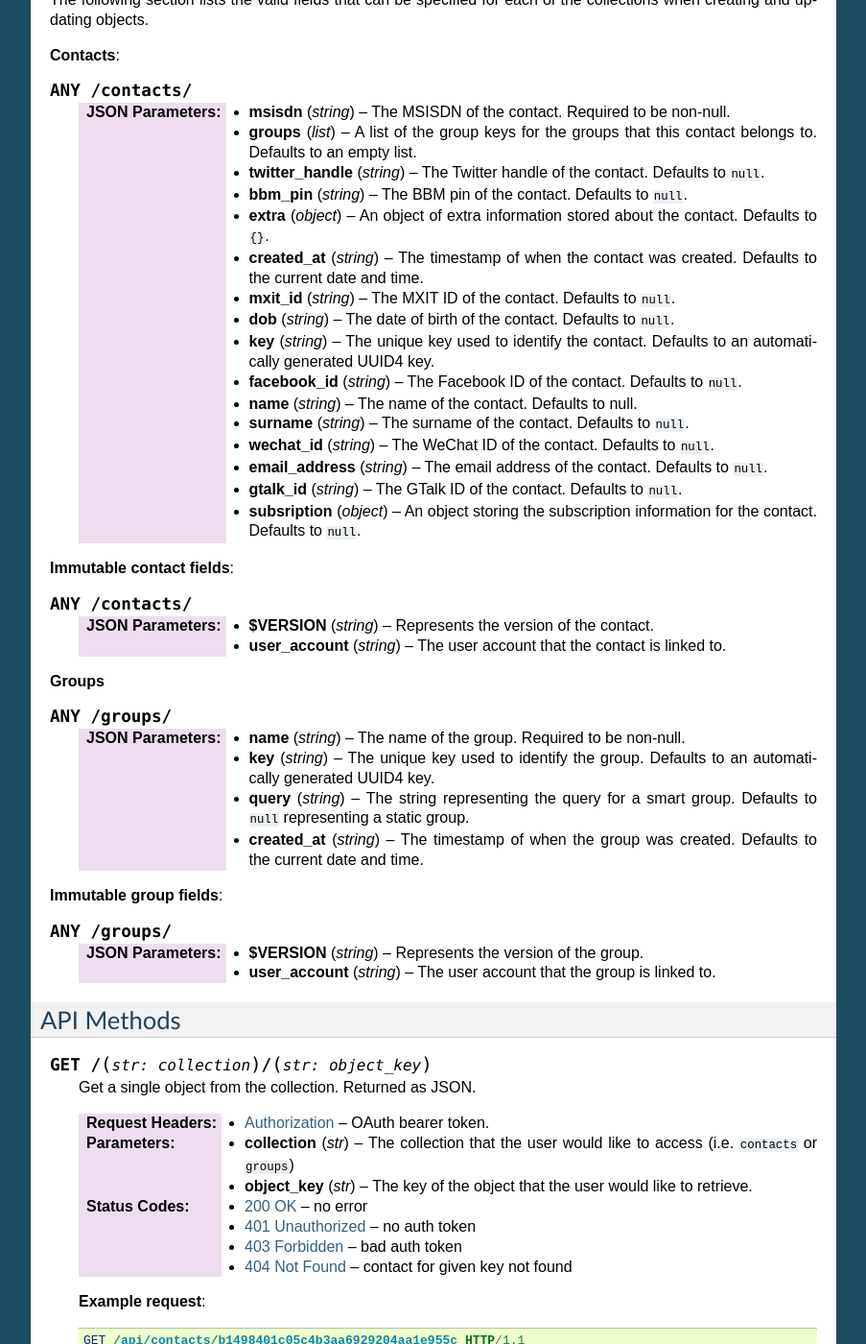
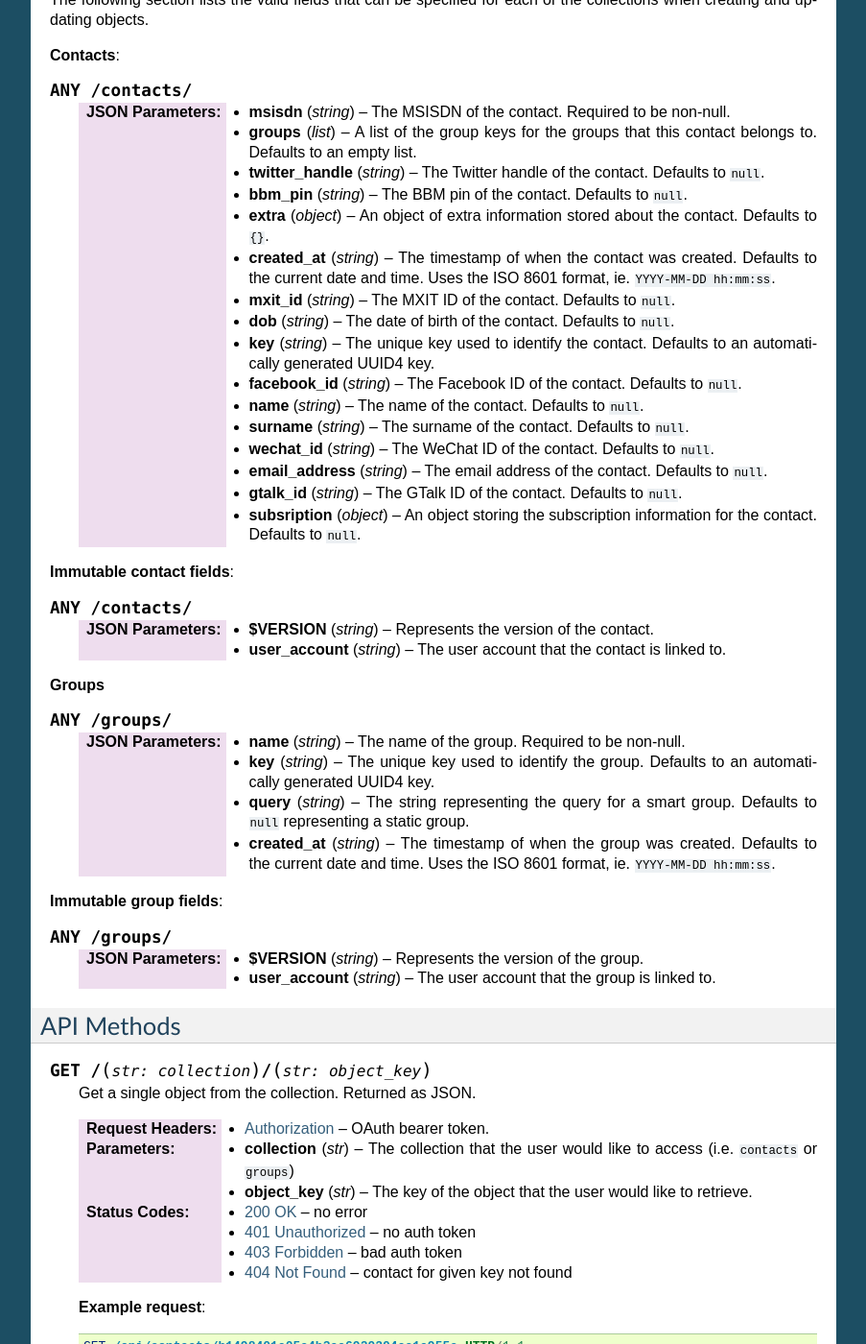
Before and after one commit to praekeltfoundation/go-contacts-api, a Sphinx documentation site: the page built from docs/go-contacts-api.rst, in a window 1280 px wide and 1400 px high, scrolled down 1917 px. Shown: the whole window at 96% size, without its empty margins (198-1101 px from the left). Built offline with Sphinx 7.4.7, drawn with Linux system fonts in a browser that asks for light colours.

Commit message:
Added timestamp format

```diff
--- a/docs/go-contacts-api.rst
+++ b/docs/go-contacts-api.rst
@@ -142,7 +142,7 @@ the collections when creating and updating objects.
         An object of extra information stored about the contact. Defaults to ``{}``.
     :json string created_at:
         The timestamp of when the contact was created. Defaults to the current date
-        and time.
+        and time. Uses the ISO 8601 format, ie. ``YYYY-MM-DD hh:mm:ss``.
     :json string mxit_id:
         The MXIT ID of the contact. Defaults to ``null``.
     :json string dob:
@@ -153,7 +153,7 @@ the collections when creating and updating objects.
     :json string facebook_id:
         The Facebook ID of the contact. Defaults to ``null``.
     :json string name:
-        The name of the contact. Defaults to null.
+        The name of the contact. Defaults to ``null``.
     :json string surname:
         The surname of the contact. Defaults to ``null``.
     :json string wechat_id:
@@ -189,7 +189,7 @@ the collections when creating and updating objects.
         representing a static group.
     :json string created_at:
         The timestamp of when the group was created. Defaults to the current date
-        and time.
+        and time. Uses the ISO 8601 format, ie. ``YYYY-MM-DD hh:mm:ss``.
 
 **Immutable group fields**:
 
```
